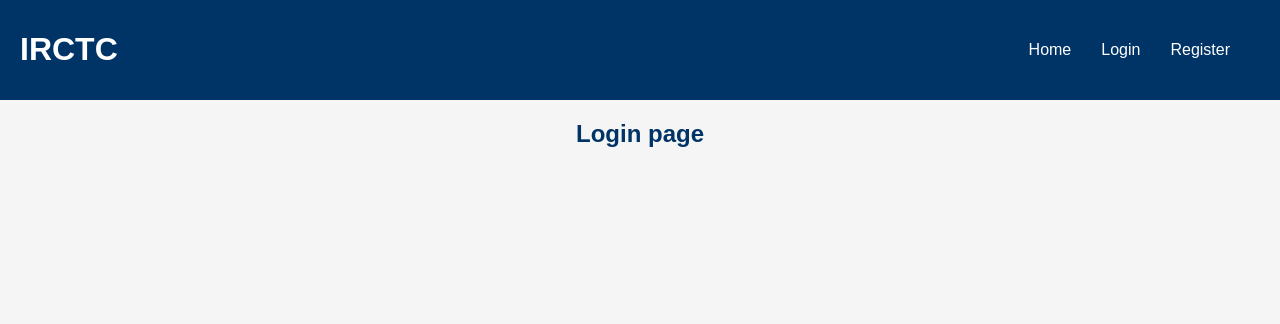
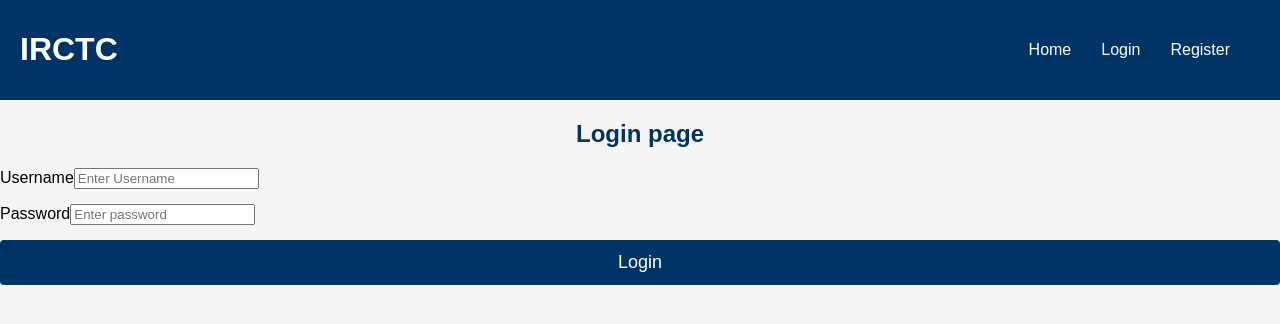
Before and after one commit to ArafTech/IRCTC-clone-project, a React (Vite) app: page /Login in a window 1280 px wide. Shown: the top 324 px of the page. Built offline with nearby package versions, Linux system fonts and the light colour scheme.

Commit message:
Refactor code to use useState Hook for loginpage,registerpage and Traincard

```diff
--- a/src/components/TrainCard.jsx
+++ b/src/components/TrainCard.jsx
@@ -1,16 +1,26 @@
-import React from 'react';
-import styles from "./TrainCard.module.css"
+import React, { useState } from 'react';
+import styles from './TrainCard.module.css';
 
-export default function TrainCard({train}) {
+export default function TrainCard({ train }) {
+  const [isBooked, setIsBooked] = useState(false);
+
+  const handleBookNow = () => {
+    setIsBooked(true);
+    // Add logic to handle booking
+    console.log('Booking train...');
+  };
+
   return (
-    <div className= {styles.trainCard}>
-      <h3> {train.name} </h3>
+    <div className={styles.trainCard}>
+      <h3>{train.name}</h3>
       <p>{train.from}</p>
       <p>{train.to}</p>
-      <p>{train.depatureTime}</p>
+      <p>{train.departureTime}</p>
       <p>{train.arrivalTime}</p>
       <p>{train.fare}</p>
-      <button>Book Now</button>
+      <button onClick={handleBookNow} disabled={isBooked}>
+        {isBooked ? 'Booked' : 'Book Now'}
+      </button>
     </div>
-  )
+  );
 }
--- a/src/pages/Login.jsx
+++ b/src/pages/Login.jsx
@@ -1,10 +1,28 @@
-import React from 'react'
+import React, {useState} from 'react'
 
 export default function Login() {
+const [username, setUsername] = useState('');
+const [password, setPassword] = useState('');
+
+const handleLogin = ()=>{
+
+}
+
   return (
+    <div className="loginpage">
+      <h2>Login page</h2>
+      <form onsubmit={handleLogin}>
+        <div>
+        <label htmlFor="username">Username</label>
+        <input type="text" id="username" placeholder="Enter Username" value={username} onChange={ (e)=>setUsername(e.target.value)} required/>
+        </div>
+        <div>
+        <label htmlFor="password">Password</label>
+        <input type="text" id='password' placeholder='Enter password' value={password} onChange={(e)=>setPassword(e.target.value)} required/>
+        </div>
+        <button type="submit">Login</button>
+      </form>
+    </div>
 
-    <>
-    <h2>Login page</h2>
-    </>
   )
 }
--- a/src/pages/Register.jsx
+++ b/src/pages/Register.jsx
@@ -1,9 +1,27 @@
-import React from 'react'
+import React, {useState} from 'react';
 
 export default function Register() {
+  const [username, setUsername] = useState('');
+  const [password, setPassword] = useState('');
+
+  const handleSubmit = ()=>{
+
+  }
+
   return (
     <div className='registerpage'>
       <h2>Register Page</h2>
+    <form onSubmit={handleSubmit}>
+      <div>
+        <label htmlFor="username">Username</label>
+        <input type="text" id='username' placeholder='Enter username' value={username} onChange={(e)=>setUsername(e.target.value)} required />
+      </div>
+      <div>
+        <label htmlFor="password">Password</label>
+        <input type="text" id='password' placeholder='Enter password' value={password} onChange={(e)=>setPassword(e.target.value)} required />
+      </div>
+      <button type='submit'>Register</button>
+    </form>
     </div>
   )
 }
```
